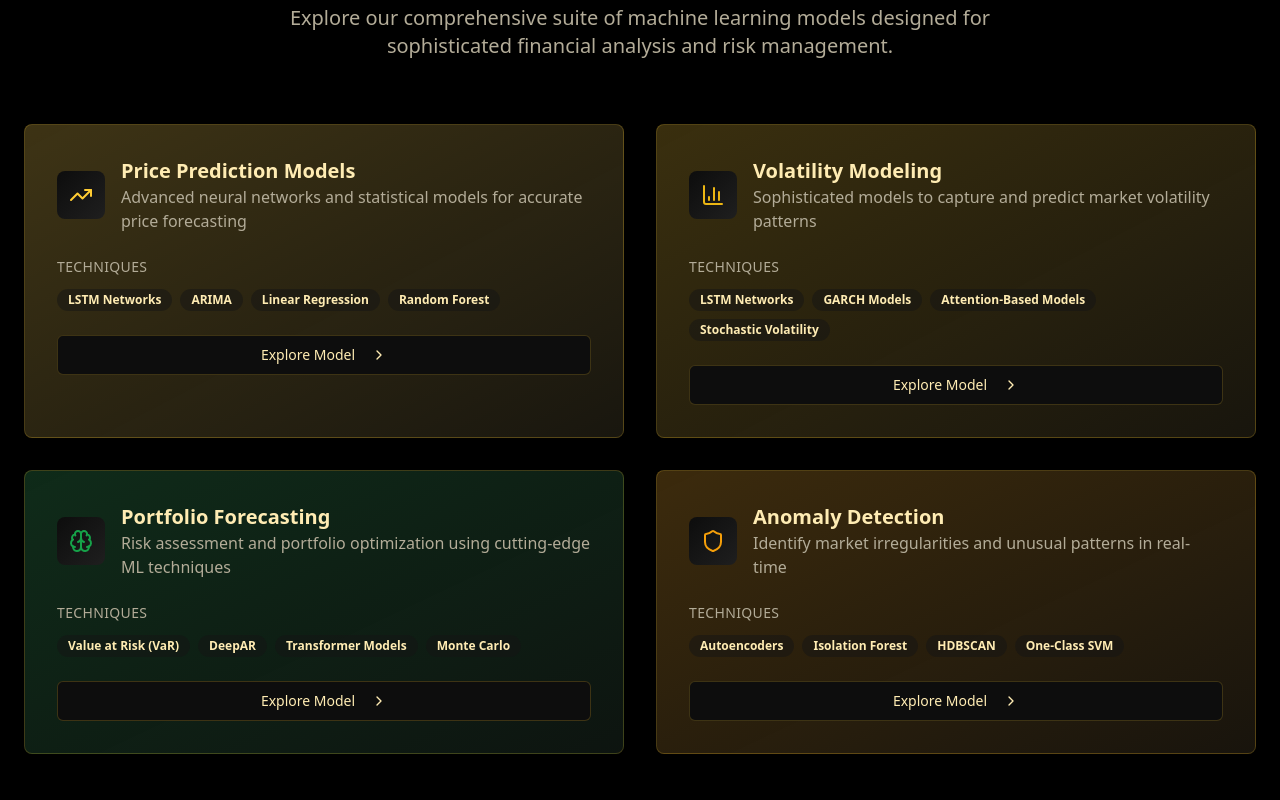
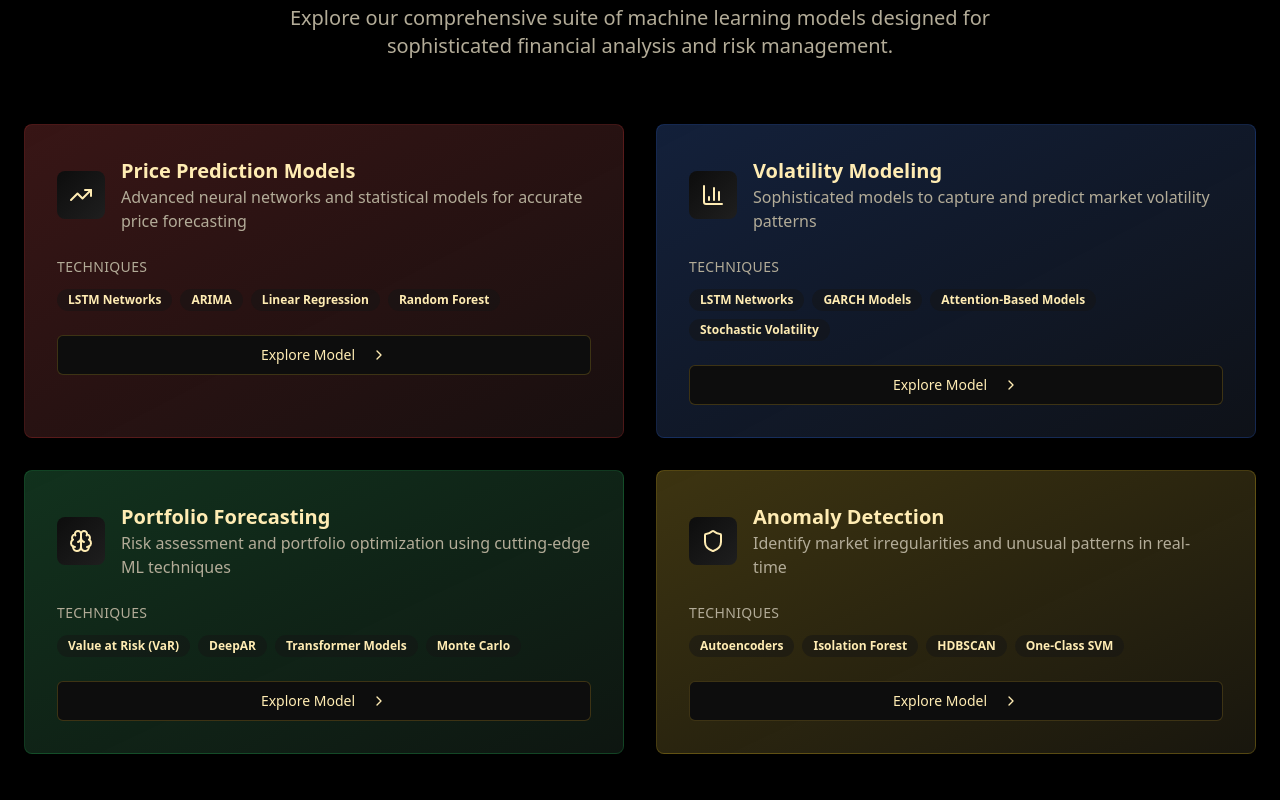
Before and after one commit to luciferlich/algo-atlas, a React (Vite) app: page / in a window 1280 px wide. Shown: the part 940-1740 px from the top of the page. Built offline with nearby package versions, Linux system fonts and the light colour scheme.

Commit message:
Change model card colors
Update the model cards to have distinct colors: red, green, blue, and yellow.

```diff
--- a/src/components/ModelShowcase.tsx
+++ b/src/components/ModelShowcase.tsx
@@ -10,8 +10,10 @@ const models = [
     icon: TrendingUp,
     description: "Advanced neural networks and statistical models for accurate price forecasting",
     techniques: ["LSTM Networks", "ARIMA", "Linear Regression", "Random Forest"],
-    color: "text-primary",
-    gradient: "from-primary/20 to-primary/5"
+    color: "text-red-400",
+    gradient: "from-red/20 to-red/5",
+    borderColor: "border-red/20",
+    hoverBorder: "hover:border-red/40"
   },
   {
     id: "volatility",
@@ -19,8 +21,10 @@ const models = [
     icon: BarChart3,
     description: "Sophisticated models to capture and predict market volatility patterns",
     techniques: ["LSTM Networks", "GARCH Models", "Attention-Based Models", "Stochastic Volatility"],
-    color: "text-accent",
-    gradient: "from-accent/20 to-accent/5"
+    color: "text-blue-400",
+    gradient: "from-blue/20 to-blue/5",
+    borderColor: "border-blue/20",
+    hoverBorder: "hover:border-blue/40"
   },
   {
     id: "portfolio",
@@ -28,8 +32,10 @@ const models = [
     icon: Brain,
     description: "Risk assessment and portfolio optimization using cutting-edge ML techniques",
     techniques: ["Value at Risk (VaR)", "DeepAR", "Transformer Models", "Monte Carlo"],
-    color: "text-success",
-    gradient: "from-success/20 to-success/5"
+    color: "text-green-400",
+    gradient: "from-green/20 to-green/5",
+    borderColor: "border-green/20",
+    hoverBorder: "hover:border-green/40"
   },
   {
     id: "anomaly",
@@ -37,8 +43,10 @@ const models = [
     icon: Shield,
     description: "Identify market irregularities and unusual patterns in real-time",
     techniques: ["Autoencoders", "Isolation Forest", "HDBSCAN", "One-Class SVM"],
-    color: "text-warning",
-    gradient: "from-warning/20 to-warning/5"
+    color: "text-yellow-400",
+    gradient: "from-yellow/20 to-yellow/5",
+    borderColor: "border-yellow/20",
+    hoverBorder: "hover:border-yellow/40"
   }
 ];
 
@@ -62,7 +70,7 @@ const ModelShowcase = () => {
             return (
               <Card
                 key={model.id}
-                className={`p-8 bg-gradient-to-br ${model.gradient} border-primary/20 hover:border-primary/40 transition-all duration-300 group hover:shadow-card`}
+                className={`p-8 bg-gradient-to-br ${model.gradient} ${model.borderColor} ${model.hoverBorder} transition-all duration-300 group hover:shadow-card`}
               >
                 <div className="space-y-6">
                   <div className="flex items-center space-x-4">
--- a/src/index.css
+++ b/src/index.css
@@ -40,6 +40,11 @@ All colors MUST be HSL.
     --success: 142 76% 36%;
     --warning: 38 92% 50%;
     --error: 0 84.2% 60.2%;
+
+    --red: 0 75% 55%;
+    --green: 142 70% 45%;
+    --blue: 220 85% 55%;
+    --yellow: 48 95% 55%;
 
     --gradient-primary: linear-gradient(135deg, hsl(45 100% 60%), hsl(45 100% 75%));
     --gradient-secondary: linear-gradient(135deg, hsl(0 0% 8%), hsl(0 0% 15%));
--- a/tailwind.config.ts
+++ b/tailwind.config.ts
@@ -56,6 +56,10 @@ export default {
 				success: 'hsl(var(--success))',
 				warning: 'hsl(var(--warning))',
 				error: 'hsl(var(--error))',
+				red: 'hsl(var(--red))',
+				green: 'hsl(var(--green))',
+				blue: 'hsl(var(--blue))',
+				yellow: 'hsl(var(--yellow))',
 				sidebar: {
 					DEFAULT: 'hsl(var(--sidebar-background))',
 					foreground: 'hsl(var(--sidebar-foreground))',
```
